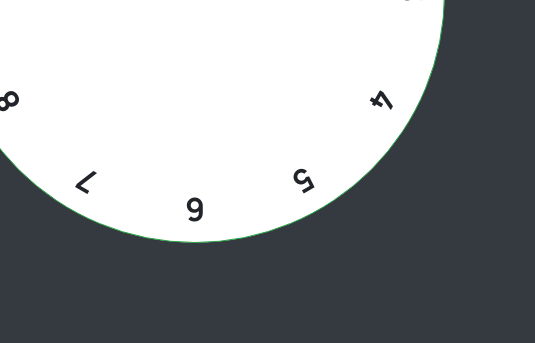
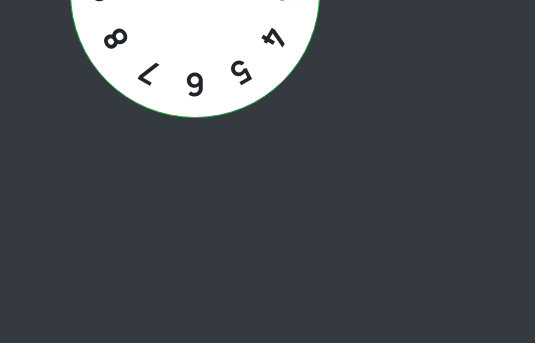
Before and after one commit to GabrielLima5/relogio-classico, a plain HTML site: page index.html in a window 390 px wide. Shown: the part 501-844 px from the top of the page, 535 px wide, since content can reach past the window. Drawn offline with nearby package versions, Linux system fonts and the light colour scheme.

Commit message:
responsivizando projeto

```diff
--- a/assets/css/style.css
+++ b/assets/css/style.css
@@ -106,3 +106,17 @@
 .relogio .num.num-12{
     --rotation: 360deg
 }
+
+@media only screen and (max-width: 700px){
+    .relogio{
+        width: 300px;
+        height: 300px;
+    }
+}
+
+@media only screen and (max-width: 400px){
+    .relogio{
+        width: 250px;
+        height: 250px;
+    }
+}
```
